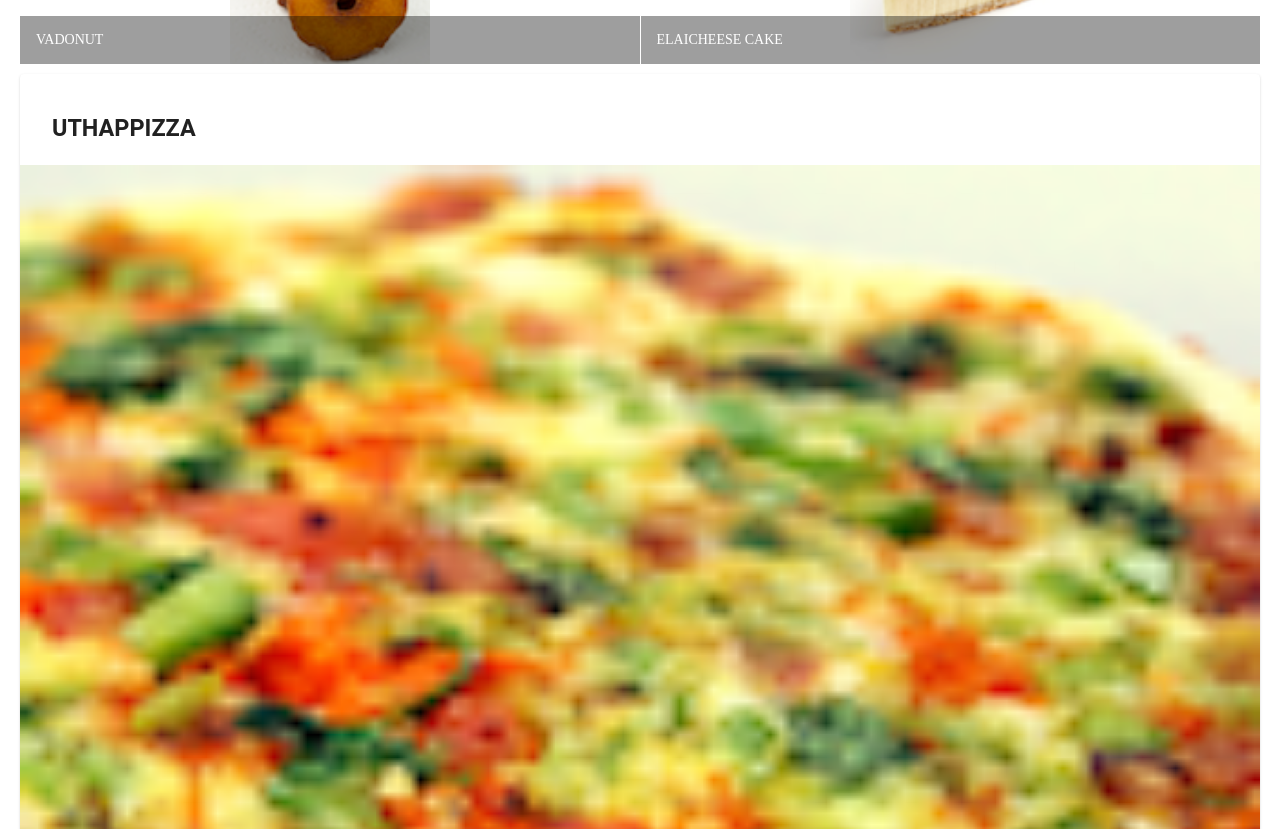
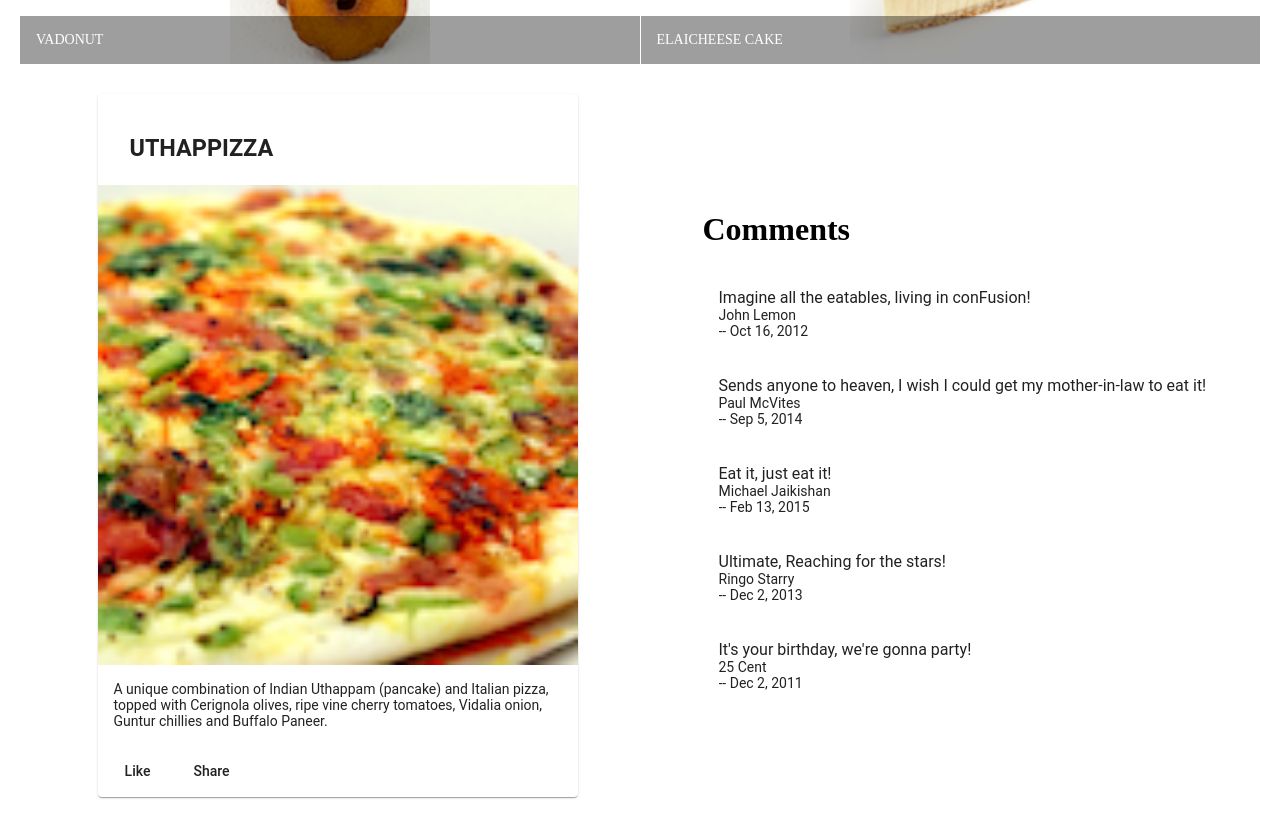
Before and after one commit to hoplite2000/angular, an Angular app: page / in a window 1280 px wide. Shown: the part 500-1329 px from the top of the page. Built offline with nearby package versions, Linux system fonts and the light colour scheme.

Commit message:
ass1 dishdetail component

```diff
--- a/src/app/app.module.ts
+++ b/src/app/app.module.ts
@@ -12,11 +12,13 @@
 import { AppRoutingModule } from './app-routing.module';
 import { AppComponent } from './app.component';
 import { MenuComponent } from './menu/menu.component';
+import { DishdetailComponent } from './dishdetail/dishdetail.component';
 
 @NgModule({
   declarations: [
     AppComponent,
-    MenuComponent
+    MenuComponent,
+    DishdetailComponent
   ],
   imports: [
     BrowserModule,
--- /dev/null
+++ b/src/app/dishdetail/dishdetail.component.html
@@ -0,0 +1,27 @@
+<div class="container" fxLayout="row" fxLayout.sm="column" fxLayout.xs="column" fxLayoutAlign.gt-md="space-around center" fxLayoutGap="10px"  fxLayoutGap.xs="0">
+    <div fxFlex="40" *ngIf="selectedDish">
+        <mat-card>
+            <mat-card-header>
+                <mat-card-title><h3>{{selectedDish.name | uppercase}}</h3></mat-card-title>
+            </mat-card-header>
+            <img mat-card-image src={{selectedDish.image}} alt={{selectedDish.name}}>
+            <mat-card-content>
+                <p>{{selectedDish.description}}</p>
+            </mat-card-content>
+            <mat-card-actions>
+                <button mat-button>Like</button>
+                <button mat-button>Share</button>
+            </mat-card-actions>
+        </mat-card>
+    </div>
+    <div fxFlex="40">
+        <mat-list fxFlex>
+            <h1>Comments</h1>
+            <mat-list-item *ngFor="let comment of selectedDish.comments">
+                <p mat-line>{{comment.comment}}</p>
+                <p mat-line>{{comment.author}}</p>
+                <p mat-line>-- {{comment.date | date}}</p>
+            </mat-list-item>
+        </mat-list>
+    </div>
+</div>
--- /dev/null
+++ b/src/app/dishdetail/dishdetail.component.ts
@@ -0,0 +1,61 @@
+import { Component, OnInit } from '@angular/core';
+
+const DISH = {
+  id: '0',
+  name: 'Uthappizza',
+  image: '/assets/images/uthappizza.png',
+  category: 'mains',
+  featured: true,
+  label: 'Hot',
+  price: '4.99',
+  // tslint:disable-next-line:max-line-length
+  description: 'A unique combination of Indian Uthappam (pancake) and Italian pizza, topped with Cerignola olives, ripe vine cherry tomatoes, Vidalia onion, Guntur chillies and Buffalo Paneer.',
+  comments: [
+       {
+           rating: 5,
+           comment: 'Imagine all the eatables, living in conFusion!',
+           author: 'John Lemon',
+           date: '2012-10-16T17:57:28.556094Z'
+       },
+       {
+           rating: 4,
+           comment: 'Sends anyone to heaven, I wish I could get my mother-in-law to eat it!',
+           author: 'Paul McVites',
+           date: '2014-09-05T17:57:28.556094Z'
+       },
+       {
+           rating: 3,
+           comment: 'Eat it, just eat it!',
+           author: 'Michael Jaikishan',
+           date: '2015-02-13T17:57:28.556094Z'
+       },
+       {
+           rating: 4,
+           comment: 'Ultimate, Reaching for the stars!',
+           author: 'Ringo Starry',
+           date: '2013-12-02T17:57:28.556094Z'
+       },
+       {
+           rating: 2,
+           comment: 'It\'s your birthday, we\'re gonna party!',
+           author: '25 Cent',
+           date: '2011-12-02T17:57:28.556094Z'
+       }
+   ]
+};
+
+@Component({
+  selector: 'app-dishdetail',
+  templateUrl: './dishdetail.component.html',
+  styleUrls: ['./dishdetail.component.scss']
+})
+export class DishdetailComponent implements OnInit {
+
+  selectedDish = DISH;
+
+  constructor() { }
+
+  ngOnInit(): void {
+  }
+
+}
--- a/src/app/menu/menu.component.html
+++ b/src/app/menu/menu.component.html
@@ -15,19 +15,5 @@
             </mat-grid-tile>
         </mat-grid-list>
     </div>
-    <div fxFlex *ngIf="selected">
-        <mat-card>
-            <mat-card-header>
-                <mat-card-title><h3>{{selected.name | uppercase}}</h3></mat-card-title>
-            </mat-card-header>
-            <img mat-card-image src={{selected.image}} alt={{selected.name}}>
-            <mat-card-content>
-                <p>{{selected.description}}</p>
-            </mat-card-content>
-            <mat-card-actions>
-                <button mat-button>Like</button>
-                <button mat-button>Share</button>
-            </mat-card-actions>
-        </mat-card>
-    </div>
+    <app-dishdetail></app-dishdetail>
 </div>
--- a/src/app/menu/menu.component.ts
+++ b/src/app/menu/menu.component.ts
@@ -54,7 +54,7 @@
 export class MenuComponent implements OnInit {
 
   dishes = DISHES;
-  selected = DISHES[0];
+  selectedDish = DISHES[0];
 
   constructor() { }
 
```
Also changed, not shown: src/app/dishdetail/dishdetail.component.scss (added), 1 other file (tests, documents, lock files or other folders).
